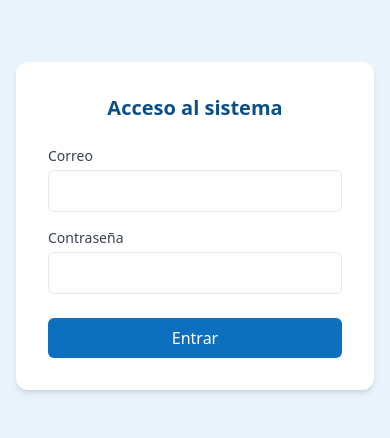
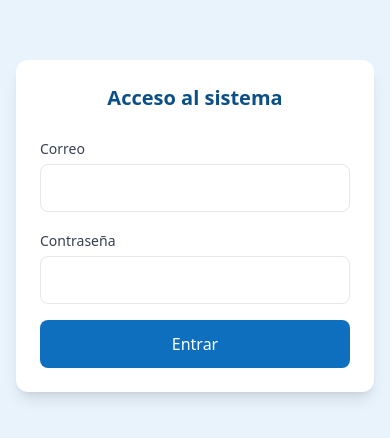
Before and after one commit to hooverlds2020/consultorio, a Next.js app: page /login in a window 390 px wide. Shown: the part 196-634 px from the top of the page. Built offline with nearby package versions, Linux system fonts and the light colour scheme.

Commit message:
fix: login responsive mobile-first - tarjeta full width en movil

```diff
--- a/src/app/login/page.tsx
+++ b/src/app/login/page.tsx
@@ -34,47 +34,64 @@ export default function LoginPage() {
   }
 
   return (
-    <main className="min-h-screen bg-clinica-azulClaro flex items-center justify-center px-4">
+    <div className="min-h-screen w-full bg-clinica-azulClaro flex flex-col md:flex-row">
+      {/* Lado izquierdo — branding, solo visible en escritorio */}
+      <div className="hidden md:flex md:w-1/2 bg-white items-center justify-center p-8">
+        <div className="text-center max-w-sm">
+          <h1 className="text-3xl font-bold text-clinica-azulOscuro">
+            Laboratorio y Consultorio Dental
+          </h1>
+          <p className="text-gray-600 mt-2">Sistema de administración clínica</p>
+        </div>
+      </div>
+
+      {/* Lado del formulario */}
+      <div className="w-full md:w-1/2 min-h-screen flex items-center justify-center p-4">
         <form
           onSubmit={handleSubmit}
-        className="bg-white rounded-xl shadow-md p-8 w-full max-w-sm"
+          className="w-full max-w-[380px] bg-white rounded-xl shadow-lg p-6 md:p-8"
         >
-        <h1 className="text-xl font-semibold text-clinica-azulOscuro mb-6 text-center">
+          <h2 className="text-center text-xl font-bold text-clinica-azulOscuro mb-6">
             Acceso al sistema
-        </h1>
+          </h2>
 
           {error && (
-          <p className="bg-red-50 text-red-600 text-sm rounded-md p-3 mb-4">
-            {error}
-          </p>
+            <p className="bg-red-50 text-red-600 text-sm rounded-md p-3 mb-4">{error}</p>
           )}
 
-        <label className="block text-sm text-gray-700 mb-1">Correo</label>
+          <div className="space-y-4">
+            <div>
+              <label className="text-sm font-medium text-gray-700">Correo</label>
               <input
                 type="email"
                 required
                 value={email}
                 onChange={(e) => setEmail(e.target.value)}
-          className="w-full border rounded-md px-3 py-2 mb-4 focus:outline-none focus:ring-2 focus:ring-clinica-azul"
+                className="w-full h-12 mt-1 px-3 border rounded-lg text-base focus:ring-2 focus:ring-clinica-azul outline-none"
               />
+            </div>
 
-        <label className="block text-sm text-gray-700 mb-1">Contraseña</label>
+            <div>
+              <label className="text-sm font-medium text-gray-700">Contraseña</label>
               <input
                 type="password"
                 required
                 value={password}
                 onChange={(e) => setPassword(e.target.value)}
-          className="w-full border rounded-md px-3 py-2 mb-6 focus:outline-none focus:ring-2 focus:ring-clinica-azul"
+                className="w-full h-12 mt-1 px-3 border rounded-lg text-base focus:ring-2 focus:ring-clinica-azul outline-none"
               />
+            </div>
 
             <button
               type="submit"
               disabled={cargando}
-          className="w-full bg-clinica-azul text-white py-2 rounded-md font-medium hover:bg-clinica-azulOscuro transition disabled:opacity-60"
+              className="w-full h-12 bg-clinica-azul hover:bg-clinica-azulOscuro text-white rounded-lg font-medium text-base mt-2 transition disabled:opacity-60"
             >
               {cargando ? "Entrando..." : "Entrar"}
             </button>
+          </div>
         </form>
-    </main>
+      </div>
+    </div>
   );
 }
```
Lines whose indentation alone changed are shown as unchanged.
